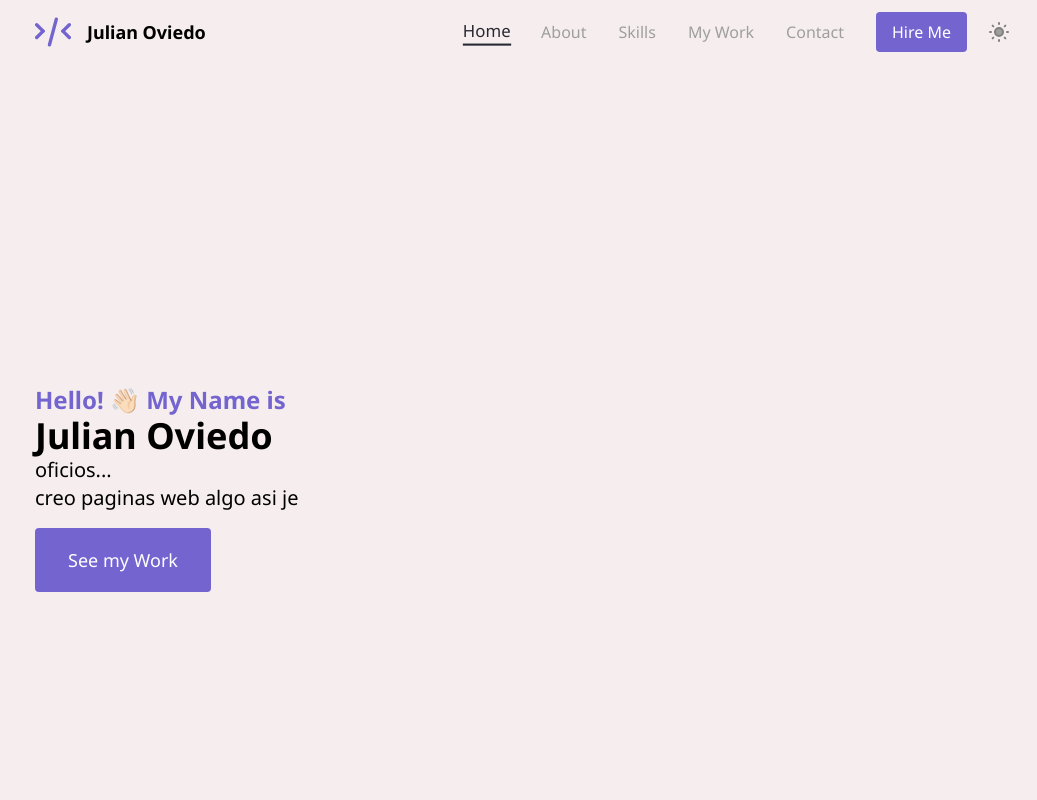
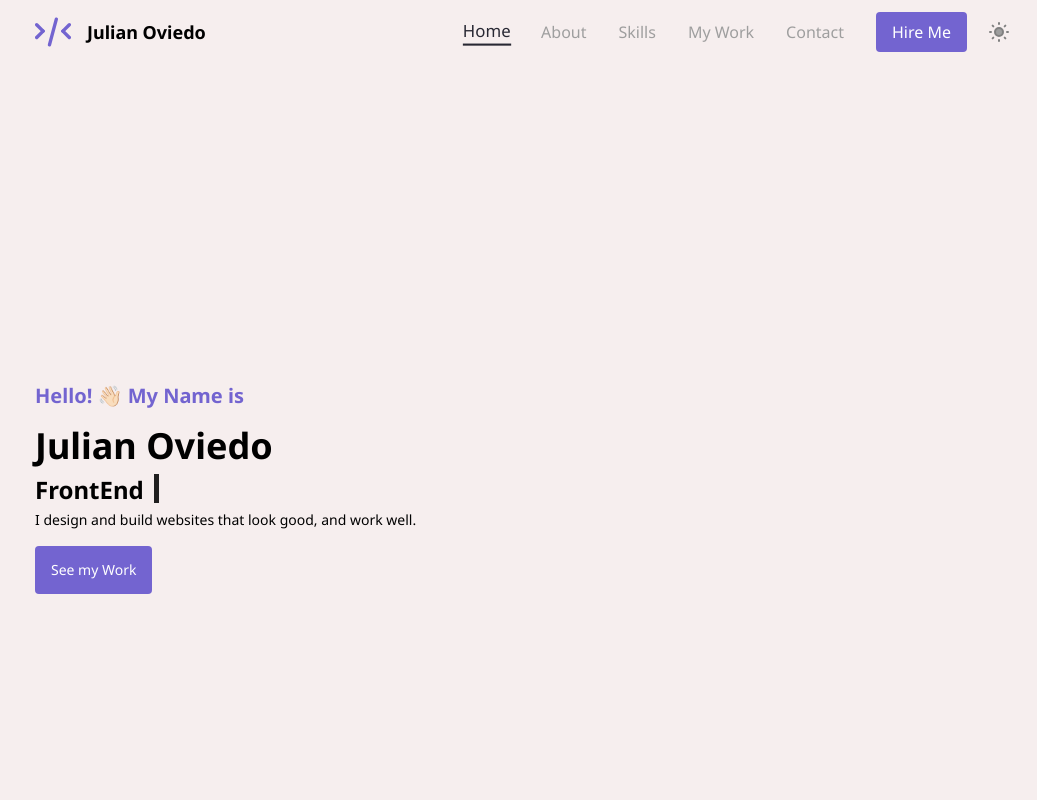
Before and after one commit to JulianOviedo/Portfolio2.0, a React (Vite) app: page / in a window 1280 px wide. Shown: the top 800 px of the page, without its empty margins (117-1154 px from the left). Built offline with nearby package versions, Linux system fonts and the light colour scheme.

Commit message:
animations

```diff
--- a/src/App.tsx
+++ b/src/App.tsx
@@ -22,7 +22,7 @@ function App() {
 
 
   return (
-    <div className="bg-bg-light lg:px-32">
+    <div className="relative bg-bg-light lg:px-32">
 
 
       <header className="flex flex-row p-6 py-3 justify-between">
@@ -35,7 +35,7 @@ function App() {
           <ul className="flex-row hidden gap-8 items-center text-disabled sm:flex">
             {NAV_LIs.map(navItem => {
               return (
-                <li className={`${navItem === 'Home' ? 'text-black scale-105 border-b-2' : 'transition-all duration-150 ease-in-out cursor-pointer hover:scale-105'}`} key={navItem}>
+                <li className={`${navItem === 'Home' ? 'text-black scale-105 border-b-2' : 'transition-all duration-150 ease-in-out cursor-pointer hover:scale-105 hover:border-b-2'}`} key={navItem}>
                   <a className="hover:text-black" href={`#${navItem}`}>{navItem}</a>
                 </li>
               )
@@ -52,7 +52,7 @@ function App() {
       </header>
 
       {isBurgerMenuOpen &&
-        <div id="burger-menu" className="absolute bg-white w-full h-full p-6">
+        <div id="burger-menu" className="z-20 absolute bg-white w-full h-full p-6">
           <nav className="flex flex-col">
           <ul className="flex-col items-center">
             {NAV_LIs.map(navItem => {
@@ -71,11 +71,11 @@ function App() {
       <main className="p-6 ">
 
         <section id="Home" className="text-xl flex h-screen items-start justify-center flex-col">
-          <span className="text-primary font-bold text-2xl">Hello! 👋🏻 My Name is</span>
-          <h1 className="font-extrabold text-4xl">Julian Oviedo</h1>
-          <h2>oficios...</h2>
-          <p className="font-light">creo paginas web algo asi je</p>
-          <a href="#My Work" className="text-white bg-primary rounded w-44 h-16 mt-4 font-extralight px-4 text-lg hover:shadow-2xl hover:underline flex items-center justify-center cursor-pointer">
+          <span className="text-primary font-bold text-xl">Hello! 👋🏻 My Name is</span>
+          <h1 className="font-extrabold text-4xl mt-4">Julian Oviedo</h1>
+          <h2 className="mt-2 relative text-2xl font-bold">FrontEnd Web Developer  .<span id='typewritter'>&#160;</span></h2>
+          <p className="mt-1 text-sm">I design and build websites that look good, and work well.</p>
+          <a href="#My Work" className="text-white bg-primary rounded w-34 h-12 mt-4 font-extralight px-4 text-sm hover:shadow-2xl hover:underline flex items-center justify-center cursor-pointer">
             See my Work
           </a>
         </section>
--- a/src/components/Logos.tsx
+++ b/src/components/Logos.tsx
@@ -10,9 +10,9 @@ export const Logos = () => {
     const logos = [<HtmlIcon />, <CSSIcon />, <TailwindIcon />, <JavascriptIcon />, <TypescriptIcon />, <ReactLogo />, <NextLogo />, <NodeLogo />, <ExpressLogo />, <MongoLogo />, <MySQLLogo />, <MaterialUILogo />,]
       return (
         <>
-            {logos.map(logo => {
+            {logos.map((logo, idx) => {
                 return (
-                    <div className="w-16 lg:w-[84px]">
+                    <div key={idx} className="w-16 lg:w-[84px]">
                         {logo}
                     </div>
                 )
--- a/src/index.css
+++ b/src/index.css
@@ -66,3 +66,30 @@ nav ul li::hover {
             transform: translateX(0px);
   }
 }
+
+#typewritter {
+  position: absolute;
+  right: 0;
+  width: 0;
+  background-color: rgb(246, 238, 238);
+  animation: type 1.5s steps(30) infinite alternate;
+}
+
+#typewritter::after {
+  content: '';
+  display: inline-block;
+  width: 5px;
+  height: 1.2em;
+  background-color: #000;
+  animation: cursor-blink 1s infinite;
+}
+
+@keyframes type {
+from { width: 100% }
+to { width: 0 }
+}
+
+@keyframes cursor-blink {
+0%, 100% { opacity: 0; }
+50% { opacity: 1; }
+}
```
Also changed, not shown: src/assets/Icons/Icons.tsx (+2 -2 lines).
